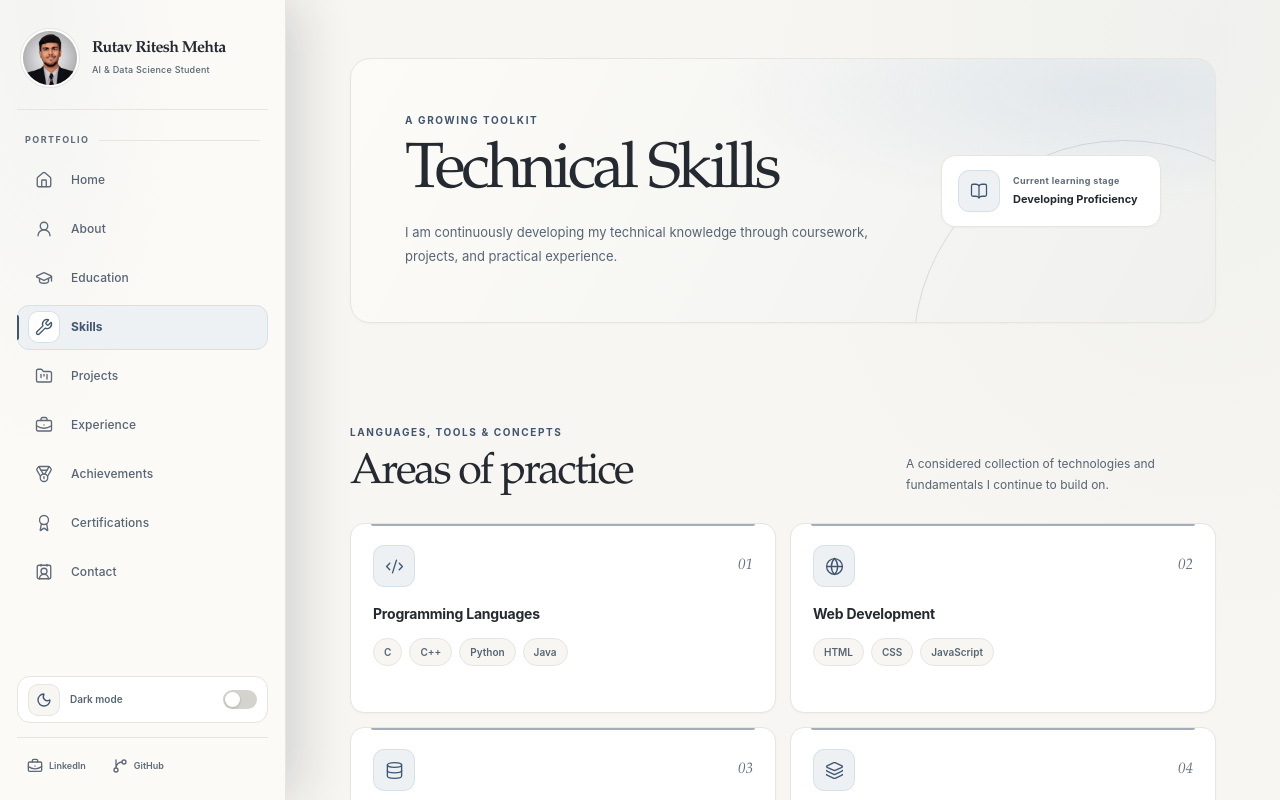
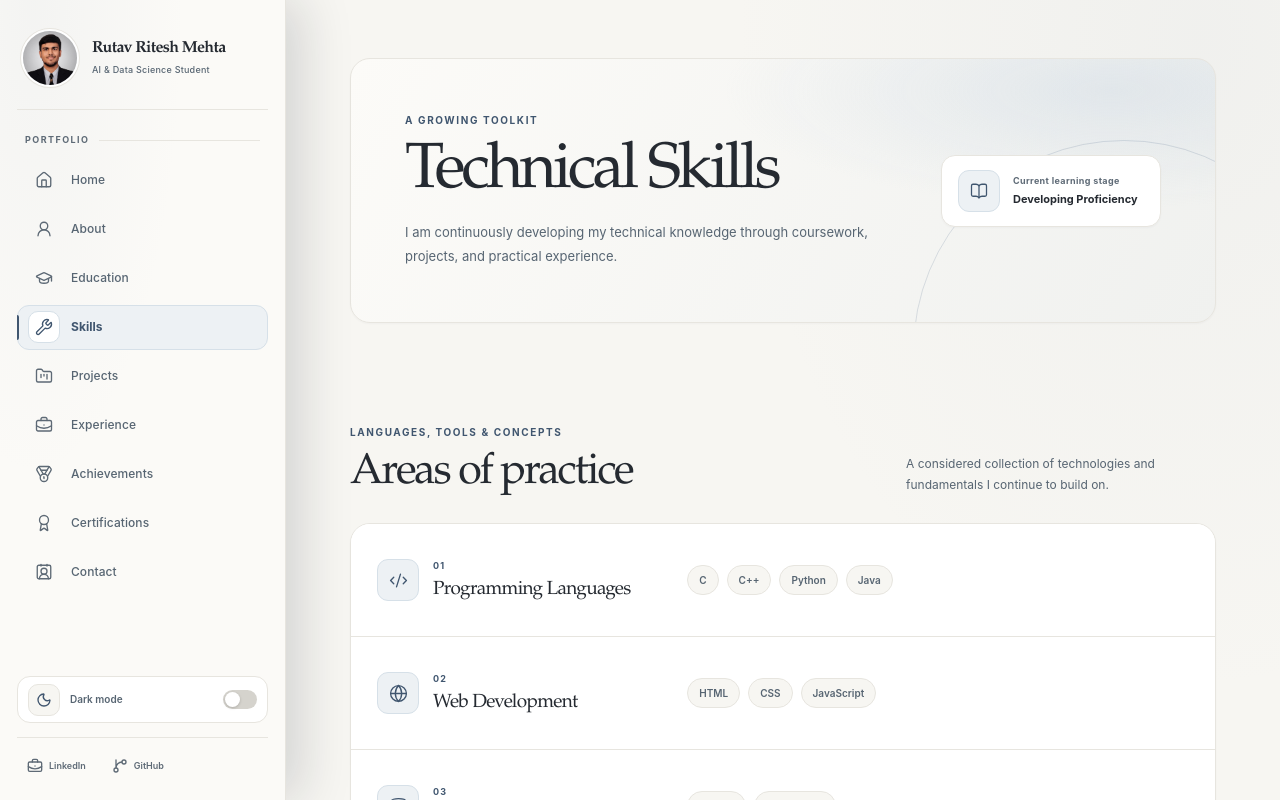
Before and after one commit to rutavmehta/rutav-new-portfolio, a React (Vite) app: page /skills in a window 1280 px wide. Shown: the top 800 px of the page. Built offline with nearby package versions, Linux system fonts and the light colour scheme.

Commit message:
Skills Page redesign!

```diff
--- a/src/pages/Skills.css
+++ b/src/pages/Skills.css
@@ -141,89 +141,87 @@
 }
 
 .skills-grid {
-  display: grid;
-  grid-template-columns: repeat(2, minmax(0, 1fr));
-  gap: 14px;
+  display: flex;
+  flex-direction: column;
+  overflow: hidden;
+  border: 1px solid var(--color-border);
+  border-radius: var(--radius-xl);
+  background: var(--color-surface);
+  box-shadow: var(--shadow-xs);
 }
 
 .skills-card-reveal {
   min-width: 0;
-  height: 100%;
+}
+
+.skills-card-reveal + .skills-card-reveal {
+  border-top: 1px solid var(--color-border);
 }
 
 .skills-card {
-  position: relative;
-  display: flex;
-  min-height: 190px;
-  height: 100%;
-  flex-direction: column;
-  padding: 21px 22px;
-  border: 1px solid var(--color-border);
-  border-radius: var(--radius-lg);
+  display: grid;
+  min-height: 112px;
+  grid-template-columns: minmax(220px, 0.72fr) minmax(0, 1.28fr);
+  align-items: center;
+  gap: 28px;
+  padding: 22px 26px;
   background: var(--color-surface);
-  box-shadow: var(--shadow-xs);
-  transition: transform var(--transition-base), border-color var(--transition-base), box-shadow var(--transition-base);
-}
-
-.skills-card::before {
-  position: absolute;
-  top: 0;
-  right: 20px;
-  left: 20px;
-  height: 2px;
-  border-radius: 0 0 2px 2px;
-  background: var(--color-accent);
-  content: '';
-  opacity: 0.48;
+  transition: background-color var(--transition-base);
 }
 
 .skills-card:hover {
-  transform: translateY(-3px);
-  border-color: var(--color-accent-border);
-  box-shadow: var(--shadow-sm);
+  background: var(--color-surface-hover);
 }
 
-.skills-card__top {
+.skills-card__heading {
   display: flex;
   align-items: center;
-  justify-content: space-between;
+  gap: 14px;
+  min-width: 0;
 }
 
 .skills-card__index {
-  color: var(--color-text-faint);
-  font-family: var(--font-display);
-  font-size: 15px;
-  font-style: italic;
+  display: block;
+  color: var(--color-accent);
+  font-size: 9px;
+  font-weight: 700;
+  letter-spacing: 0.13em;
 }
 
-.skills-card h3 {
-  margin: 17px 0 0;
+.skills-card__title {
+  min-width: 0;
+}
+
+.skills-card__title h3 {
+  margin: 5px 0 0;
   color: var(--color-text);
-  font-size: 14px;
-  font-weight: 650;
-  letter-spacing: -0.015em;
-  line-height: 1.45;
+  font-family: var(--font-display);
+  font-size: 19px;
+  font-weight: 540;
+  letter-spacing: -0.035em;
+  line-height: 1.25;
 }
 
 .skills-card__list {
   display: flex;
   flex-wrap: wrap;
-  gap: 7px;
-  margin: 13px 0 0;
+  gap: 8px;
+  min-width: 0;
+  margin: 0;
   padding: 0;
   list-style: none;
 }
 
 .skills-card__list li {
   max-width: 100%;
-  padding: 6px 10px;
+  padding: 7px 11px;
   border: 1px solid var(--color-border);
   border-radius: var(--radius-full);
   color: var(--color-text-secondary);
   background: var(--color-background);
   font-size: 10px;
   font-weight: 560;
-  line-height: 1.4;
+  line-height: 1.45;
   overflow-wrap: anywhere;
 }
 
@@ -243,12 +241,21 @@
     min-width: 0;
   }
 
-  .skills-grid {
-    grid-template-columns: minmax(0, 1fr);
+  .skills-section__heading {
+    align-items: flex-start;
+    flex-direction: column;
+    gap: 10px;
+    margin-bottom: 20px;
+  }
+
+  .skills-section__aside {
+    max-width: 420px;
   }
 
   .skills-card {
-    min-height: 0;
+    grid-template-columns: minmax(0, 1fr);
+    gap: 15px;
+    padding: 22px;
   }
 }
 
@@ -293,6 +300,18 @@
   .skills-card {
     padding: 18px;
   }
+
+  .skills-card__title h3 {
+    font-size: 18px;
+  }
+
+  .skills-card__list {
+    gap: 7px;
+  }
+
+  .skills-card__list li {
+    padding: 7px 9px;
+  }
 }
 
 @media (prefers-reduced-motion: reduce) {
@@ -300,3 +319,10 @@
     transition: none;
   }
 }
+
+@media (max-width: 320px) {
+  html:has(.skills-page),
+  body:has(.skills-page) {
+    min-width: 0;
+  }
+}
--- a/src/pages/Skills.jsx
+++ b/src/pages/Skills.jsx
@@ -33,9 +33,9 @@ const skillCategories = [
     title: 'Core Concepts',
     icon: BrainCircuit,
     skills: [
-      'Object-Oriented Programming (OOP)',
+      'Object-Oriented Programming',
       'Data Structures & Algorithms',
-      'Database Management Systems (DBMS)',
+      'DBMS',
       'Operating Systems',
       'Machine Learning',
       'Artificial Intelligence',
@@ -91,11 +91,13 @@ function Skills() {
               key={title}
             >
               <article className="skills-card">
-                <div className="skills-card__top">
+                <div className="skills-card__heading">
                   <span className="skills-card__icon"><Icon aria-hidden="true" size={19} strokeWidth={1.7} /></span>
-                  <span className="skills-card__index">0{index + 1}</span>
+                  <div className="skills-card__title">
+                    <span aria-hidden="true" className="skills-card__index">0{index + 1}</span>
+                    <h3>{title}</h3>
+                  </div>
                 </div>
-                <h3>{title}</h3>
                 <ul aria-label={`${title} skills`} className="skills-card__list">
                   {skills.map((skill) => <li key={skill}>{skill}</li>)}
                 </ul>
```
